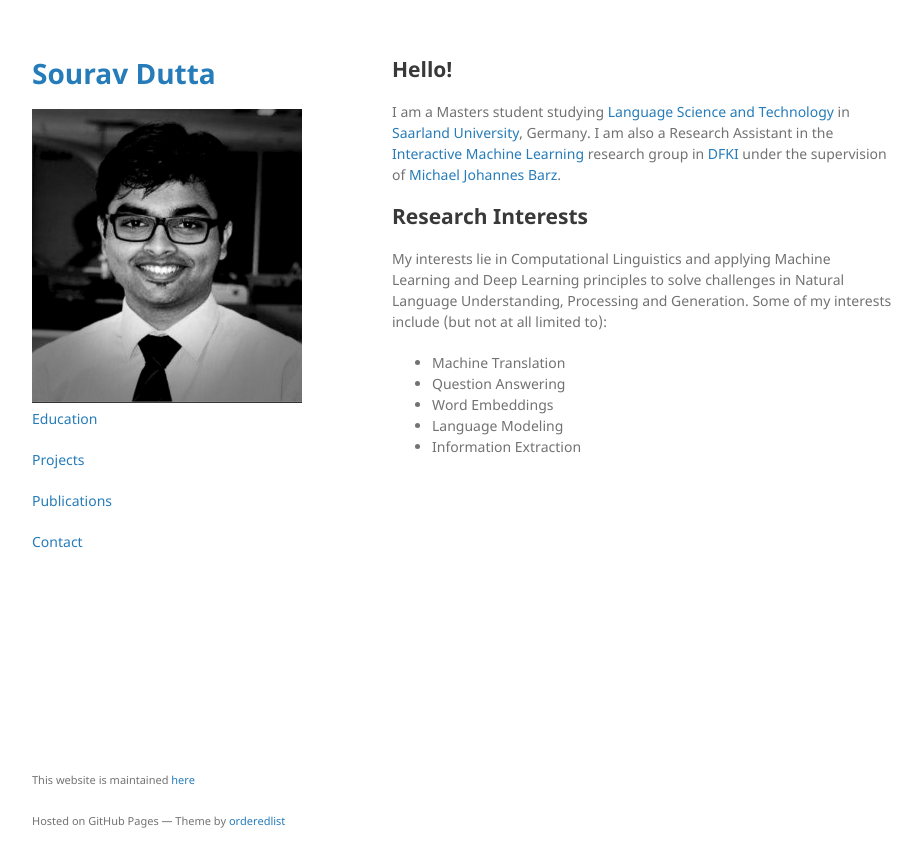
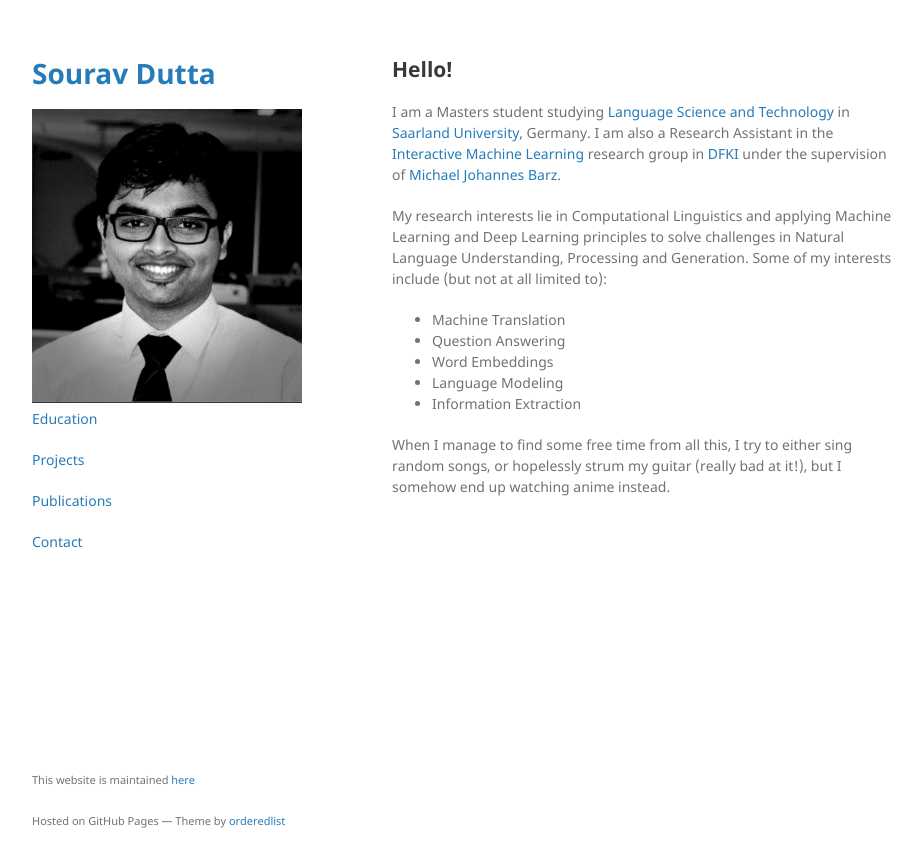
Before and after one commit to SouravDutta91/souravdutta91.github.io, a Jekyll site: the page built from index.md, in a window 1280 px wide. Shown: the top 867 px of the page, without its empty margins (178-1100 px from the left). Built offline with Jekyll 4.4.1, drawn with Linux system fonts in a browser that asks for light colours; our own code applies the rules of GitHub Pages for plain Markdown files.

Commit message:
Update index.md

```diff
--- a/index.md
+++ b/index.md
@@ -6,12 +6,12 @@ layout: default
 
 I am a Masters student studying [Language Science and Technology](https://www.uni-saarland.de/en/master/study-programmes/lang-lit/lst/description.html) in [Saarland University](https://www.uni-saarland.de/nc/en/home.html), Germany. I am also a Research Assistant in the [Interactive Machine Learning](http://iml.dfki.de/) research group in [DFKI](https://www.dfki.de/en/web/) under the supervision of [Michael Johannes Barz](https://michael.barz.de/).
 
-## Research Interests
-
-My interests lie in Computational Linguistics and applying Machine Learning and Deep Learning principles to solve challenges in Natural Language Understanding, Processing and Generation. Some of my interests include (but not at all limited to):
+My research interests lie in Computational Linguistics and applying Machine Learning and Deep Learning principles to solve challenges in Natural Language Understanding, Processing and Generation. Some of my interests include (but not at all limited to):
 
 * Machine Translation
 * Question Answering
 * Word Embeddings
 * Language Modeling
 * Information Extraction
+
+When I manage to find some free time from all this, I try to either sing random songs, or hopelessly strum my guitar (really bad at it!), but I somehow end up watching anime instead.
```
